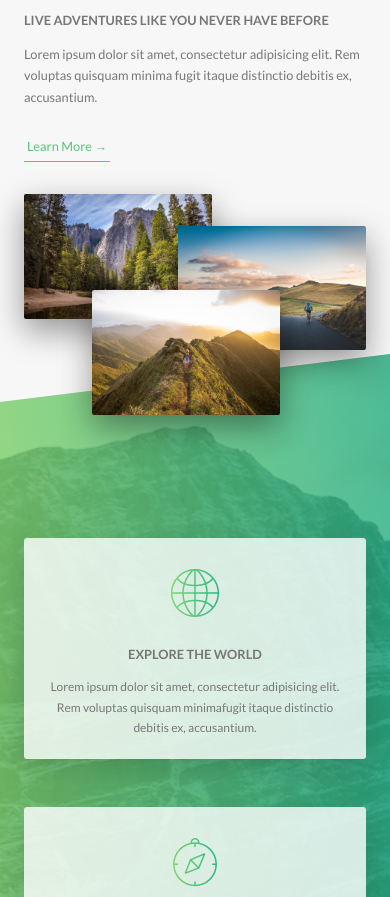
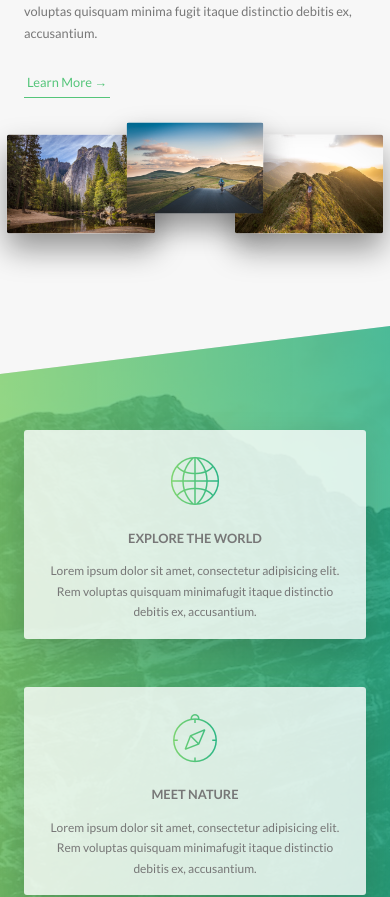
Before and after one commit to Natalia504/natours, a website: page index.html in a window 390 px wide. Shown: the part 1100-1997 px from the top of the page. Drawn offline with Linux system fonts and the light colour scheme.

Commit message:
More responsive adjustments

```diff
--- a/sass/base/_utilities.scss
+++ b/sass/base/_utilities.scss
@@ -1,5 +1,23 @@
-.u-center-text{ text-align: center !important; }
-.u-margin-bottom-small{ margin-bottom: 1.5rem !important; }
-.u-margin-bottom-medium{ margin-bottom: 4rem !important; }
-.u-margin-bottom-large{ margin-bottom: 8rem !important; }
-.u-margin-top-large{ margin-top: 8rem !important; }
+.u-center-text {
+  text-align: center !important;
+}
+.u-margin-bottom-small {
+  margin-bottom: 1.5rem !important;
+}
+.u-margin-bottom-medium {
+  margin-bottom: 4rem !important;
+
+  @include respond(tab-port) {
+    margin-bottom: 3rem !important;
+  }
+}
+.u-margin-bottom-large {
+  margin-bottom: 8rem !important;
+
+  @include respond(tab-port) {
+    margin-bottom: 5rem !important;
+  }
+}
+.u-margin-top-large {
+  margin-top: 8rem !important;
+}
--- a/sass/components/_composition.scss
+++ b/sass/components/_composition.scss
@@ -1,35 +1,58 @@
-.composition{
+.composition {
   position: relative;
-  &__photo{
+  &__photo {
     width: 55%;
-    box-shadow: 0 1.5rem 4rem rgba($color-black, .4);
+    box-shadow: 0 1.5rem 4rem rgba($color-black, 0.4);
     border-radius: 2px;
     position: absolute;
     z-index: 10;
-    transition: all .2s;
+    transition: all 0.2s;
     outline-offset: 2rem; //this is for the border gap
+    @include respond(tab-port) {
+      float: left;
+      position: relative;
+      width: 33.3333333%;
+      box-shadow: 0 1.5rem 3rem rgba($color-black, 0.4);
+    }
 
-    &--p1{
+    &--p1 {
       left: 0;
       top: -2rem;
+      @include respond(tab-port) {
+        top: 0;
+        transform: scale(1.3);
+      }
     }
-    &--p2{
+
+    &--p2 {
       right: 0;
       top: 2rem;
+      @include respond(tab-port) {
+        top: -2rem;
+        transform: scale(1.2);
+        z-index: 100;
+      }
     }
-    &--p3{
+
+    &--p3 {
       left: 20%;
       top: 10rem;
+      @include respond(tab-port) {
+        top: 0;
+        left: 0;
+        transform: scale(1.3);
+      }
     }
-    &:hover{
+
+    &:hover {
       outline: 1.5rem solid $color-primary;
-      transform: scale(1.05) translateY(-.5rem);
-      box-shadow: 0 2.5rem 4rem rgba($color-black, .5);
+      transform: scale(1.05) translateY(-0.5rem);
+      box-shadow: 0 2.5rem 4rem rgba($color-black, 0.5);
       z-index: 20;
     }
   }
-  &:hover &__photo:not(:hover){
-    transform: scale(.95);
+  &:hover &__photo:not(:hover) {
+    transform: scale(0.95);
   }
   //&:hover &__photo:not(:hover) ==> when hovered on composition, then select composition that are not hovered! Here, we descresse the size of the elements that are not hovered.
 }
--- a/sass/components/_feature-box.scss
+++ b/sass/components/_feature-box.scss
@@ -1,22 +1,34 @@
-.feature-box{
-  background-color: rgba($color-white, .8);
+.feature-box {
+  background-color: rgba($color-white, 0.8);
   font-size: 1.5rem;
   padding: 2.5rem;
   text-align: center;
   border-radius: 3px;
-  box-shadow: 0 1.5rem 4rem rgba($color-black, .15);
-  transition: transform .3s;
+  box-shadow: 0 1.5rem 4rem rgba($color-black, 0.15);
+  transition: transform 0.3s;
 
-  &__icon{
+  @include respond(tab-port) {
+    padding: 2rem;
+  }
+
+  &__icon {
     font-size: 6rem;
-    margin-bottom: .5rem;
+    margin-bottom: 0.5rem;
     display: inline-block;
-    background-image: linear-gradient(to right, $color-primary-light, $color-primary-dark);
+    background-image: linear-gradient(
+      to right,
+      $color-primary-light,
+      $color-primary-dark
+    );
     -webkit-background-clip: text;
     color: transparent;
+
+    @include respond(tab-port) {
+      margin-bottom: 0;
+    }
   }
 
-  &:hover{
+  &:hover {
     transform: translateY(-1.5rem) scale(1.03);
   }
 }
--- a/sass/layout/_footer.scss
+++ b/sass/layout/_footer.scss
@@ -10,6 +10,10 @@
   &__logo-box {
     text-align: center;
     margin-bottom: 8rem;
+
+    @include respond(tab-port) {
+      margin-bottom: 6rem;
+    }
   }
 
   &__logo {
--- a/sass/layout/_header.scss
+++ b/sass/layout/_header.scss
@@ -13,7 +13,7 @@
   position: relative;
 
   @include respond(phone) {
-    clip-path: polygon(0 0, 100% 0, 100% 95vh, 0 100%);
+    clip-path: polygon(0 0, 100% 0, 100% 90vh, 0 100%);
   }
 
   &__logo-box {
--- a/sass/pages/_home.scss
+++ b/sass/pages/_home.scss
@@ -1,47 +1,78 @@
-.section-about{
+.section-about {
   background-color: $color-grey-light-1;
   padding: 25rem 0;
   //.header is 95vh, .polygon is 75vh, spare triangle is 20vh. So move section-about 20vh up(negative value):
   margin-top: -20vh;
+
+  @include respond(tab-port) {
+    padding: 20rem 0;
+  }
 }
 
-.section-features{
+.section-features {
   padding: 20rem 0;
-  background-image: linear-gradient( to right, rgba($color-primary-light, 0.808), rgba($color-primary-dark, 0.801)), url(../img/nat-4.jpg);
+  background-image: linear-gradient(
+      to right,
+      rgba($color-primary-light, 0.808),
+      rgba($color-primary-dark, 0.801)
+    ),
+    url(../img/nat-4.jpg);
   background-size: cover;
   transform: skewY(-7deg); // the whole section skews to the right
   margin-top: -10rem; //move the whole section up, cuz it showing white space
 
-  & > *{ //make boxed to skew in other direction
+  @include respond(tab-port) {
+    padding: 10rem 0;
+  }
+
+  & > * {
+    //make boxed to skew in other direction
     transform: skewY(7deg);
   }
   // ^^all FIRST direct children of this section
 }
 
-.section-tours{
+.section-tours {
   background-color: $color-grey-light-1;
   padding: 25rem 0 15rem 0;
   margin-top: -10rem;
+
+  @include respond(tab-port) {
+    padding: 20rem 0 10rem 0;
+  }
 }
 
-.section-stories{
+.section-stories {
   padding: 15rem 0;
   position: relative;
+
+  @include respond(tab-port) {
+    padding: 10rem 0;
+  }
 }
-.section-booking{
+.section-booking {
   padding: 15rem 0;
-  background-image: linear-gradient(to right bottom, $color-primary-light, $color-primary-dark);
+  background-image: linear-gradient(
+    to right bottom,
+    $color-primary-light,
+    $color-primary-dark
+  );
 }
-.book{
-  background-image: linear-gradient(105deg,
-   rgba($color-white, .8)0%, rgba($color-white, .8)50%, transparent 50%), url(../img/nat-10.jpg);
+.book {
+  background-image: linear-gradient(
+      105deg,
+      rgba($color-white, 0.8) 0%,
+      rgba($color-white, 0.8) 50%,
+      transparent 50%
+    ),
+    url(../img/nat-10.jpg);
   background-size: 100%;
   border-radius: 3px;
-  box-shadow: 0 1.5rem 4rem rgba($color-black, .15);
+  box-shadow: 0 1.5rem 4rem rgba($color-black, 0.15);
 
   height: 50rem;
 
-  &__form{
+  &__form {
     width: 50%;
     padding: 6rem;
   }
```
Also changed, not shown: css/style.css.
